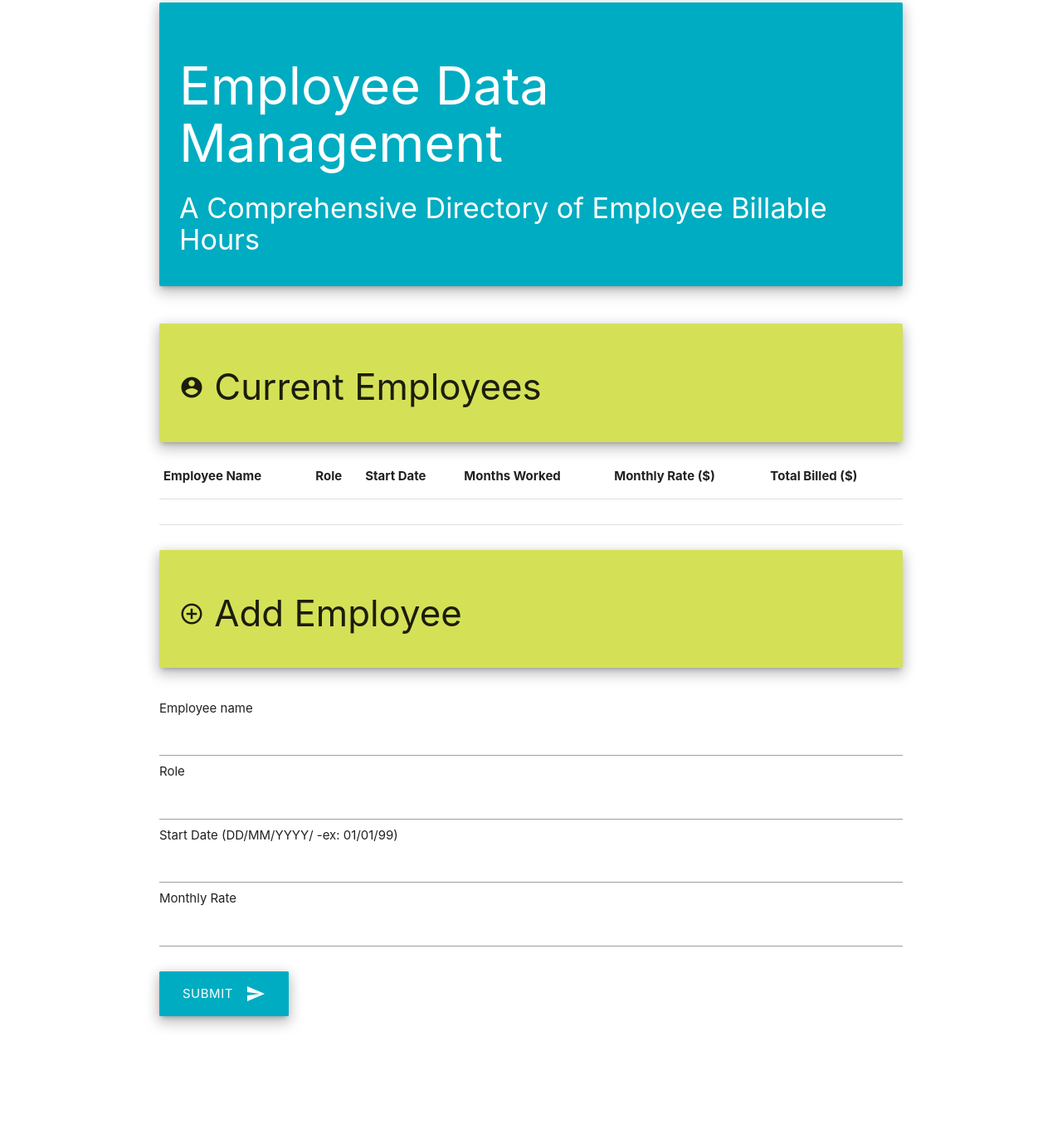
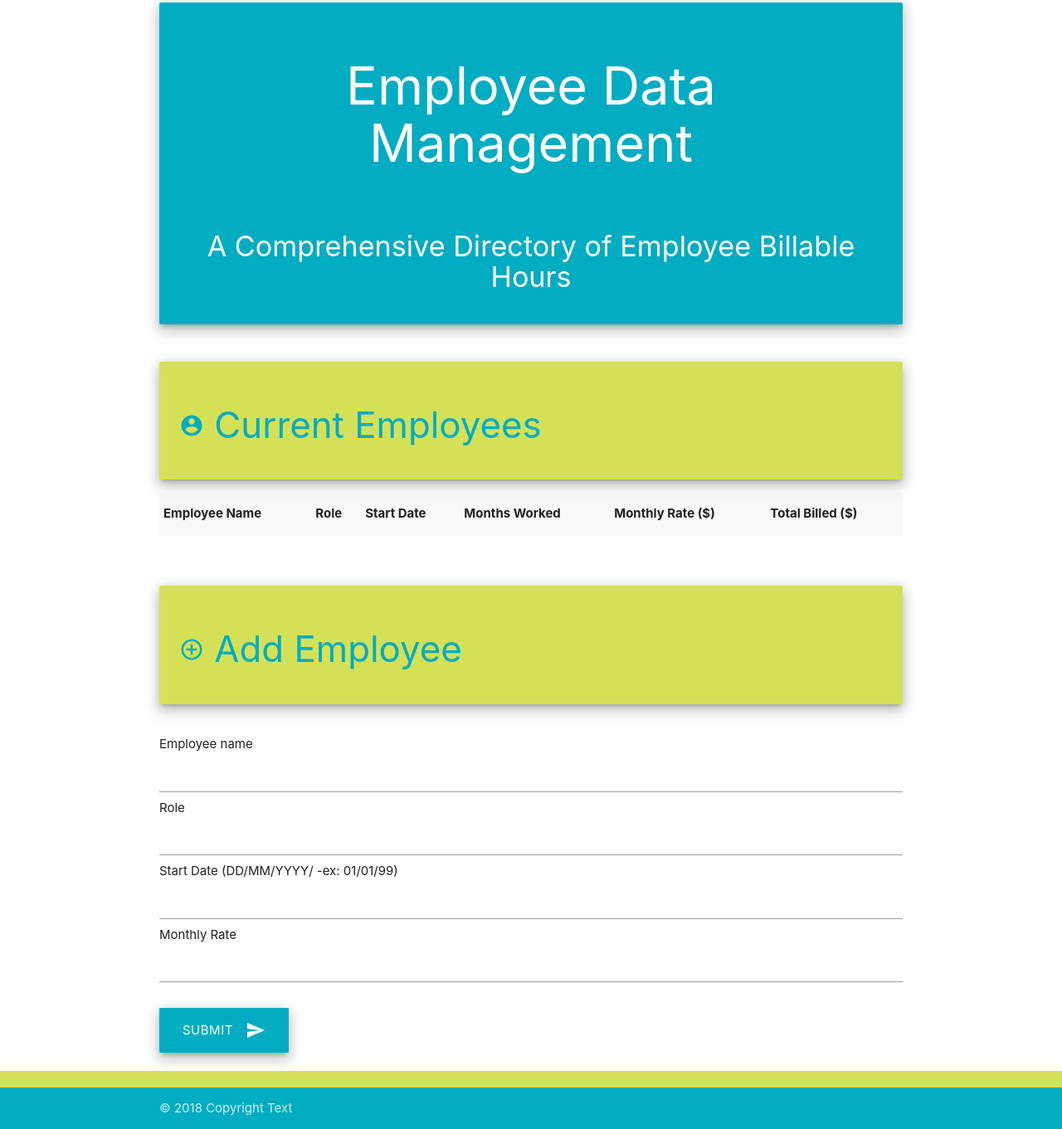
Before and after one commit to tobross/G3EDM, a plain HTML site: page index.html in a window 1280 px wide. Shown: the part 5-1366 px from the top of the page at 83% size. Before the commit the page ends 1253 px from the top, so only its background shows below. Drawn offline with nearby package versions, Linux system fonts and the light colour scheme.

Commit message:
added footer

```diff
--- a/index.html
+++ b/index.html
@@ -35,21 +35,24 @@
 
     <div class="container">
         <!-- Page Content goes here -->
-        <div id="header" class="card-panel #00acc1 cyan darken-1  white-text  z-depth-3">
-            <h1>Employee Data Management</h1>
-            <h4>A Comprehensive Directory of Employee Billable Hours</h4>
+        <div id="header" class="card-panel #00acc1 cyan darken-1 white-text z-depth-3">
+            <h1 class="center-align">Employee Data Management</h1>
+            <br>
+            <h4 class="center-align">A Comprehensive Directory of Employee Billable Hours</h4>
         </div>
 
         <br>
 
 
 
-        <div class="employeeList card-panel #d4e157 lime lighten-1  z-depth-3">
-            <h3><i class="material-icons prefix small">account_circle</i> Current Employees</h3>
+        <div class="employeeList card-panel #d4e157 lime lighten-1 cyan-text text-darken-1 z-depth-3">
+            <h3>
+                <i class="material-icons prefix small">account_circle</i> Current Employees</h3>
         </div>
 
-        <table class="highlight" "responsive-table">
-            <tr >
+
+        <table class="highlight striped">
+            <tr>
                 <th>Employee Name</th>
                 <th>Role</th>
                 <th>Start Date</th>
@@ -62,27 +65,33 @@
                 <td></td>
             </tr>
 
+
         </table>
 
 
         <br>
 
         <form>
-            <div class="employeeAdd card-panel #d4e157 lime lighten-1 z-depth-3">
+            <div class="employeeAdd card-panel #d4e157 lime lighten-1 cyan-text text-darken-1 z-depth-3">
                 <h3>
-                    <i class="material-icons prefix small">add_circle_outline</i> Add Employee </h3>
+                    <i class="material-icons prefix small">add_circle_outline</i> Add Employee
+                </h3>
             </div>
 
 
             <br> Employee name
             <br>
-            <input type="text" name="Employee Name" id="empName">
+            <input class="hoverable" type="text" name="Employee Name" id="empName">
+
+
             <br> Role
             <br>
             <input type="text" name="role" id="role">
+
             <br> Start Date (DD/MM/YYYY/ -ex: 01/01/99)
             <br>
             <input type="text" name="startDate" id="startDate">
+
             <br> Monthly Rate
             <br>
             <input type="text" name="monthlyRate" id="monthlyRate">
@@ -90,13 +99,20 @@
             <br>
 
 
-            <button class="btn waves-effect btn-large #00acc1 cyan darken-1 white-text pulse  z-depth-3" type="submit" name="action">Submit
+            <button class="btn waves-effect btn-large  cyan darken-1 white-text pulse  z-depth-3" type="submit" name="action">Submit
                 <i class="material-icons right">send</i>
             </button>
+    </div>
+    </form>
 
-        </form>
+    <br>
+    <footer class="page-footer #d4e157 lime lighten-1 ">
+            <div class="footer-copyright cyan darken-1">
+                    <div class="container ">
+                    © 2018 Copyright Text
 
-        <br>
+                    </div>
+    </footer>
 
     </div>
     </div>
```
